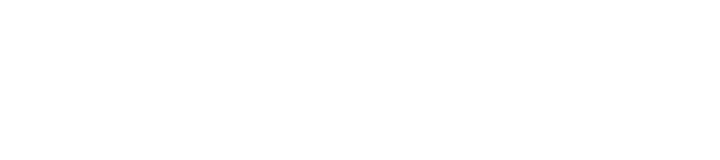
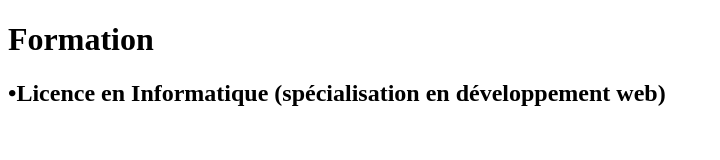
Before and after one commit to NEAL-Ariel/mon-cv, a plain HTML site: page index.html in a window 1280 px wide. Shown: the whole page, without its empty margins (0-720 px from the left). Drawn offline with Linux system fonts and the light colour scheme.

Commit message:
mise en place de la section formations

```diff
--- a/index.html
+++ b/index.html
@@ -7,6 +7,7 @@
     <link rel="stylesheet" href="style.css">
 </head>
 <body>
-
+    <h1>Formation</h1>
+    <h2>•Licence en Informatique (spécialisation en développement web)</h2>
 </body>
 </html>
```
